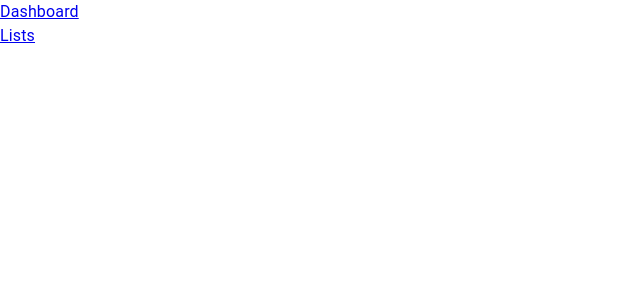
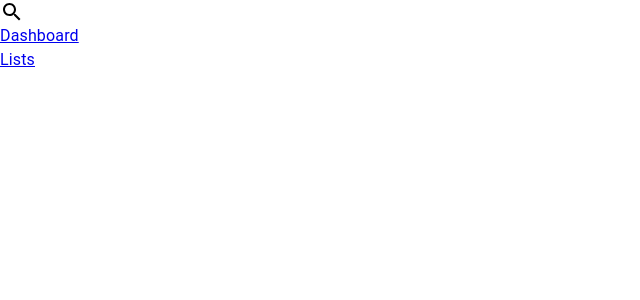
Before and after one commit to LtCodename/game-keeper-mui, a React (Create React App) app: page / in a window 1280 px wide. Shown: the top 300 px of the page, without its empty margins (0-640 px from the left). Built offline with nearby package versions, Linux system fonts and the light colour scheme.

Commit message:
GK-004 - material icon test

```diff
--- a/src/app/App.tsx
+++ b/src/app/App.tsx
@@ -1,10 +1,12 @@
 import React from "react";
 import { Link } from "react-router-dom";
 import { Box, Stack, Typography } from "@mui/material";
+import SearchIcon from "@mui/icons-material/Search";
 
 const App = () => (
   <Box>
     <Stack>
+      <SearchIcon />
       <Link to="/dashboard">
         <Typography>Dashboard</Typography>
       </Link>
```
